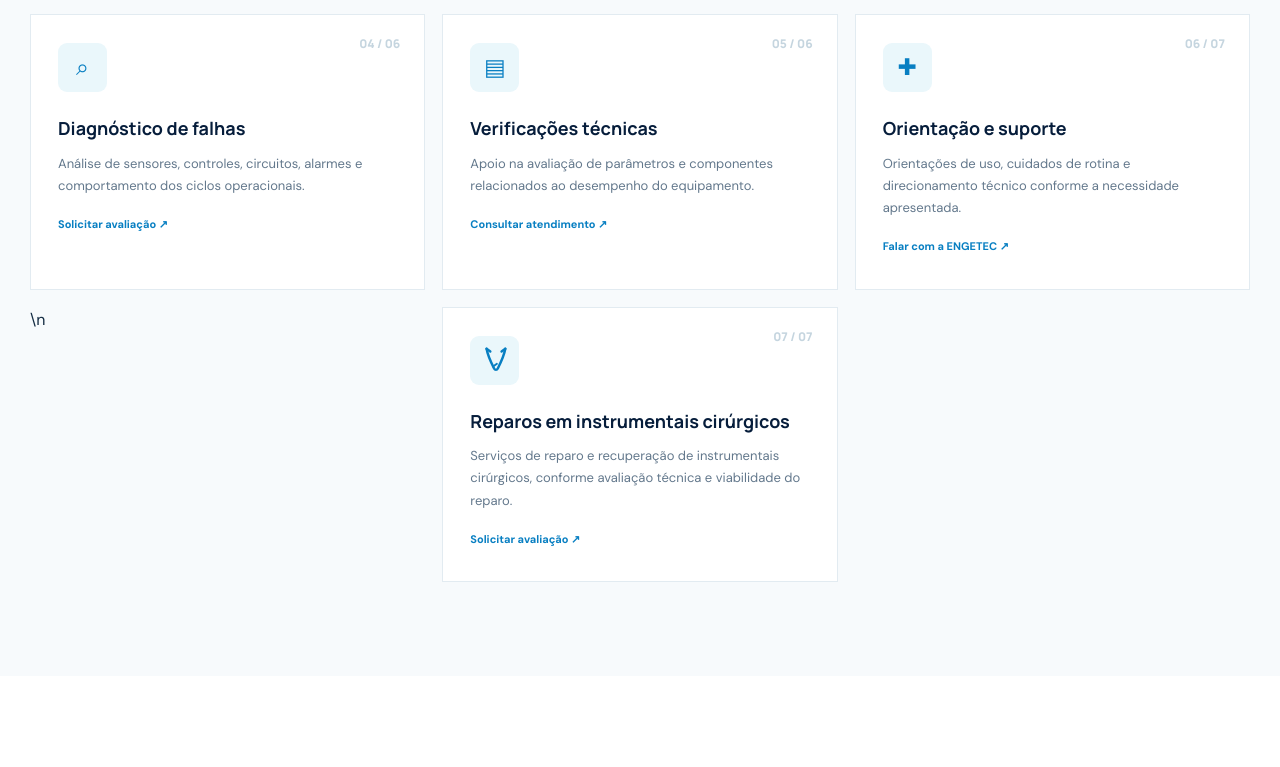
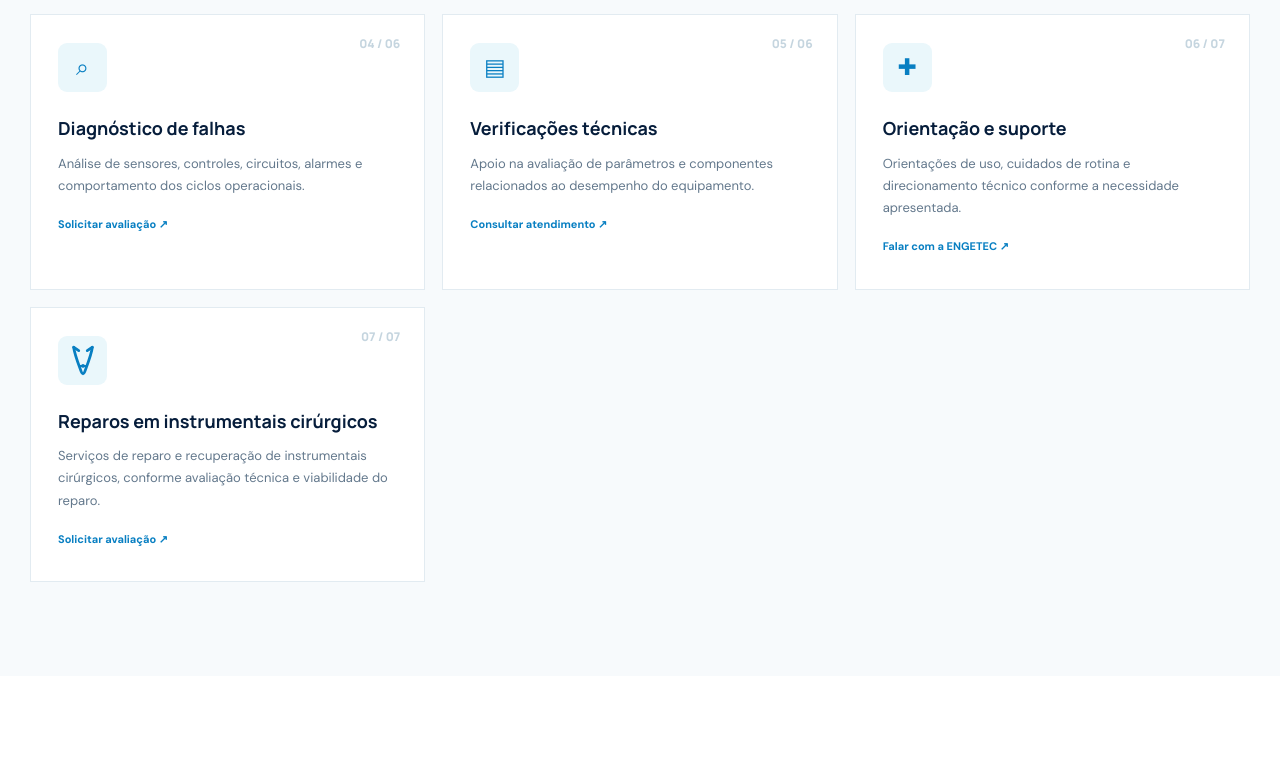
Before and after one commit to maykonmoliveira-cpu/Engetec-site, a plain HTML site: page index.html in a window 1280 px wide. Shown: the part 1630-2397 px from the top of the page. Drawn offline with Linux system fonts and the light colour scheme.

Commit message:
Corrige ícone de pinça cirúrgica e remove texto de quebra de linha

```diff
--- a/index.html
+++ b/index.html
@@ -48,7 +48,7 @@ footer{background:#04152c;color:#9eb4c7;padding:35px 0 22px}.footmain{display:fl
 <article class="service"><span class="num">03 / 06</span><div class="serviceicon">♨</div><h3>Instalação e configuração</h3><p>Apoio técnico na instalação, parametrização e verificação inicial conforme especificações aplicáveis.</p><a href="#contato">Falar com a ENGETEC ↗</a></article>
 <article class="service"><span class="num">04 / 06</span><div class="serviceicon">⌕</div><h3>Diagnóstico de falhas</h3><p>Análise de sensores, controles, circuitos, alarmes e comportamento dos ciclos operacionais.</p><a href="#contato">Solicitar avaliação ↗</a></article>
 <article class="service"><span class="num">05 / 06</span><div class="serviceicon">▤</div><h3>Verificações técnicas</h3><p>Apoio na avaliação de parâmetros e componentes relacionados ao desempenho do equipamento.</p><a href="#contato">Consultar atendimento ↗</a></article>
-<article class="service"><span class="num">06 / 07</span><div class="serviceicon">✚</div><h3>Orientação e suporte</h3><p>Orientações de uso, cuidados de rotina e direcionamento técnico conforme a necessidade apresentada.</p><a href="#contato">Falar com a ENGETEC ↗</a></article>\n<article class="service"><span class="num">07 / 07</span><div class="serviceicon" aria-label="Pinça cirúrgica"><svg width="30" height="30" viewBox="0 0 32 32" fill="none" xmlns="http://www.w3.org/2000/svg" aria-hidden="true"><path d="M7 4C8 10 11 17 15 25C16 27 18 27 19 25C23 17 26 10 27 4" stroke="currentColor" stroke-width="2.6" stroke-linecap="round"/><path d="M7 4L11 7M27 4L23 7" stroke="currentColor" stroke-width="2.6" stroke-linecap="round"/><path d="M14 23L18 20" stroke="currentColor" stroke-width="2" stroke-linecap="round"/></svg></div><h3>Reparos em instrumentais cirúrgicos</h3><p>Serviços de reparo e recuperação de instrumentais cirúrgicos, conforme avaliação técnica e viabilidade do reparo.</p><a href="#contato">Solicitar avaliação ↗</a></article>
+<article class="service"><span class="num">06 / 07</span><div class="serviceicon">✚</div><h3>Orientação e suporte</h3><p>Orientações de uso, cuidados de rotina e direcionamento técnico conforme a necessidade apresentada.</p><a href="#contato">Falar com a ENGETEC ↗</a></article><article class="service"><span class="num">07 / 07</span><div class="serviceicon" role="img" aria-label="Pinça cirúrgica"><svg width="34" height="34" viewBox="0 0 40 40" fill="none" xmlns="http://www.w3.org/2000/svg"><path d="M9 5C10 13 14 23 18 34C19 37 21 37 22 34C26 23 30 13 31 5" stroke="#087fc2" stroke-width="3.2" stroke-linecap="round"/><path d="M9 5L15 9M31 5L25 9" stroke="#087fc2" stroke-width="3.2" stroke-linecap="round"/><path d="M16 27L24 27" stroke="#087fc2" stroke-width="2.4" stroke-linecap="round"/><circle cx="20" cy="27" r="2.2" fill="#087fc2"/></svg></div><h3>Reparos em instrumentais cirúrgicos</h3><p>Serviços de reparo e recuperação de instrumentais cirúrgicos, conforme avaliação técnica e viabilidade do reparo.</p><a href="#contato">Solicitar avaliação ↗</a></article>
 </div></div></section>
 <section class="equipment" id="equipamentos"><div class="container"><div class="centerhead"><div class="eyebrow">Áreas de especialidade</div><h2>Tecnologia essencial para<br>o ambiente hospitalar.</h2><p>Conhecimento técnico direcionado a equipamentos e sistemas presentes no processamento de produtos para saúde.</p></div><div class="equipmentgrid">
 <article class="equip"><div class="equipart">♨</div><div class="equipbody"><h3>Autoclaves e esterilizadores</h3><p>Equipamentos de esterilização a vapor, seus sistemas de controle, aquecimento, pressão e segurança.</p></div></article>
```
